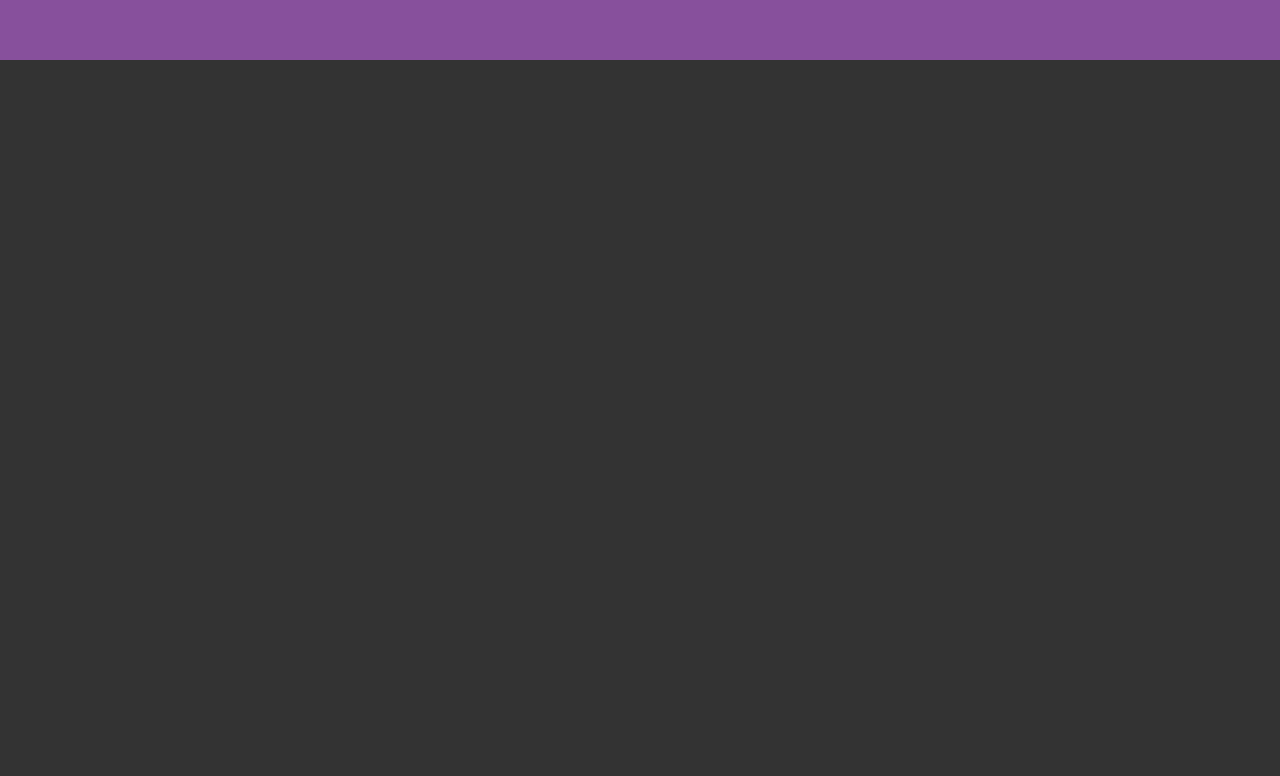
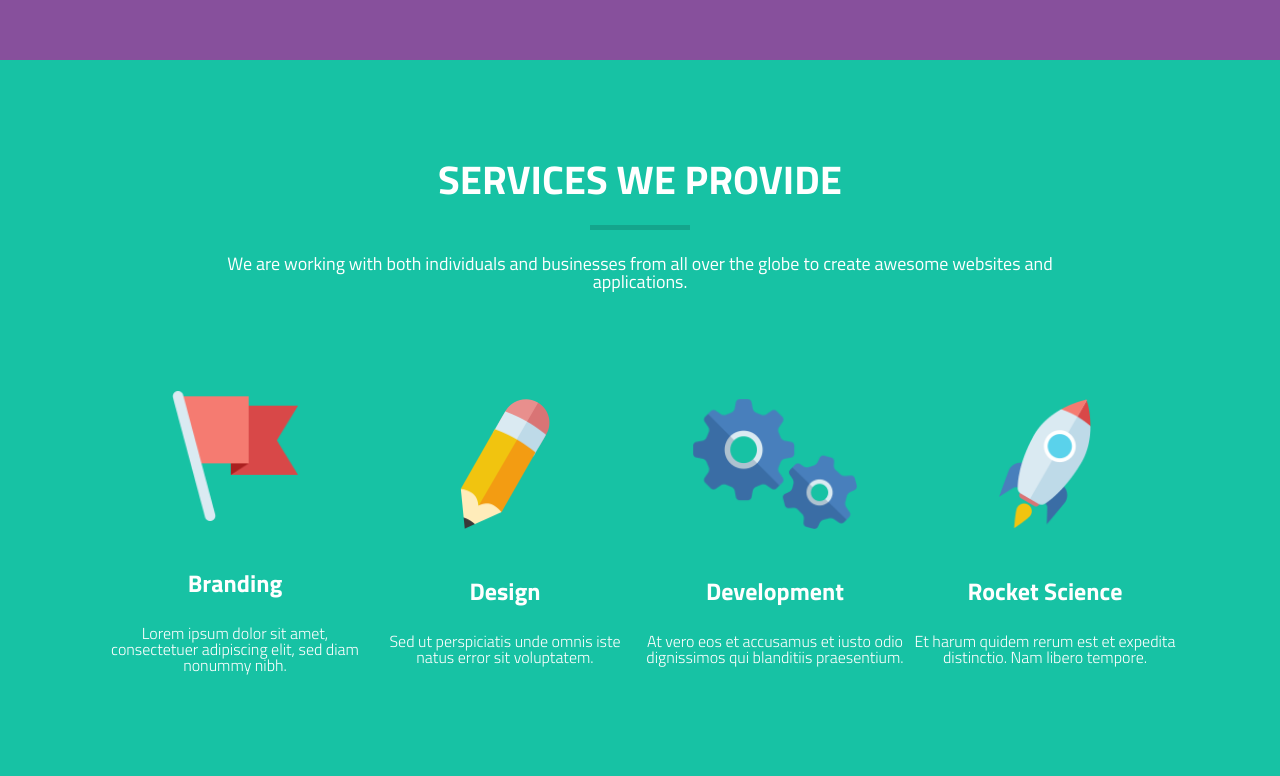
Before and after one commit to m8601/psd_cuda, a website: page src/index.html in a window 1280 px wide. Shown: the part 740-1516 px from the top of the page. Before the commit the page ends 800 px from the top, so only its background shows below. Drawn offline with nearby package versions, Linux system fonts and the light colour scheme; files that its build step writes are made by us from their sources.

Commit message:
Add Services section

```diff
--- a/src/assets/sass/_globals.scss
+++ b/src/assets/sass/_globals.scss
@@ -7,7 +7,43 @@ html { font-size: 62.5%; }
 body {
   font-family: 'Titillium Web', sans-serif;
   background: #333;
-  overflow: hidden;
+  //overflow: hidden;
+}
+
+section {
+  padding: 50px 0;
+  text-align: center;
+  @media (min-width: 569px){
+    padding: 100px;
+  }
+
+  .sectionTitle {
+    color: inherit;
+    font-size: 2.75rem;
+    font-weight: bold;
+    text-transform: uppercase;
+
+    @media screen and (min-width: 569px) {
+      font-size: 3.6rem;
+    }
+    @media screen and (min-width: 1024px) {
+      font-size: 4rem;
+    }
+
+    &:after {
+      content: '';
+      display: block;
+      width: 100px;
+      height: 5px;
+      margin: 25px auto;
+      background: rgba(0,0,0,.15);
+    }
+  }
+
+  p {
+    color: inherit;
+    font-size: 1.8rem;
+  }
 }
 
 .container {
@@ -33,7 +69,7 @@ body {
   justify-content: center;
   align-items: center;
   border-radius: 5px;
-  @media screen and (min-width: 569px) {
+  @media screen and (min-width: 768px) {
     font-size: 1.8rem;
     margin: 50px auto;
   }
--- a/src/assets/sass/_header.scss
+++ b/src/assets/sass/_header.scss
@@ -12,7 +12,10 @@ header {
   font-size: 2.75rem;
   font-weight: bold;
 
-  @media screen and (min-width: 569px) {
+  @media screen and (min-width: 768px) {
     font-size: 3.6rem;
   }
+  @media screen and (min-width: 1024px) {
+    font-size: 4rem;
+  }
 }
--- /dev/null
+++ b/src/assets/sass/_services.scss
@@ -0,0 +1,59 @@
+.services {
+  background: #17c2a4;
+  color: #fff;
+}
+
+
+
+.services__list {
+  display: flex;
+  flex-direction: column;
+  @media screen and (min-width: 768px){
+    flex-direction: row;
+    flex-wrap: wrap;
+  }
+}
+
+.services__service {
+  width: 100%;
+  display: flex;
+  flex-direction: column;
+  justify-content: center;
+  align-items: center;
+  margin: 50px 0;
+
+  @media screen and (min-width: 768px){
+    width: 50%;
+  }
+
+  @media screen and (min-width: 1024px){
+    width: 25%;
+    margin: 100px 0;
+  }
+
+  img {
+    height: 80px;
+    @media screen and (min-width: 768px){
+      height: 130px;
+    }
+  }
+
+  h3 {
+    font-size: 2rem;
+    font-weight: bold;
+    margin:25px auto 15px;
+    @media screen and (min-width: 768px){
+      font-size: 2.4rem;
+      margin: 50px auto 30px;
+    }
+  }
+
+  p {
+    font-size: 1.2rem;
+    font-weight: 300;
+    @media screen and (min-width: 768px){
+      font-size: 1.6rem;
+    }
+  }
+
+}
--- a/src/assets/sass/app.scss
+++ b/src/assets/sass/app.scss
@@ -1,3 +1,4 @@
 @import "./globals";
 @import "./navigation";
 @import "./header";
+@import "./services";
--- a/src/index.html
+++ b/src/index.html
@@ -38,6 +38,36 @@
     </div>
   </header>
 
+  <section class="services">
+    <div class="container">
+      <h2 class="sectionTitle">Services we provide</h2>
+      <p>We are working with both individuals and businesses from all over the globe to create awesome websites and applications.</p>
+    </div>
+
+    <div class="services__list">
+      <div class="services__service">
+        <img src="/assets/images/flag.png" alt="Services: Branding">
+        <h3>Branding</h3>
+        <p>Lorem ipsum dolor sit amet, consectetuer adipiscing elit, sed diam nonummy nibh.</p>
+      </div>
+      <div class="services__service">
+        <img src="/assets/images/pencil.png" alt="Services: Design">
+        <h3>Design</h3>
+        <p>Sed ut perspiciatis unde omnis iste natus error sit voluptatem.</p>
+      </div>
+      <div class="services__service">
+        <img src="/assets/images/gears.png" alt="Services: Development">
+        <h3>Development</h3>
+        <p>At vero eos et accusamus et iusto odio dignissimos qui blanditiis praesentium.</p>
+      </div>
+      <div class="services__service">
+        <img src="/assets/images/rocket.png" alt="Services: Rocket Science">
+        <h3>Rocket Science</h3>
+        <p>Et harum quidem rerum est et expedita distinctio. Nam libero tempore.</p>
+      </div>
+    </div>
+  </section>
+
   <script src="/assets/js/all.js"></script>
 </body>
 </html>
```
Also changed, not shown: src/assets/images/flag.png (added), src/assets/images/gears.png (added), src/assets/images/pencil.png (added), src/assets/images/rocket.png (added).
